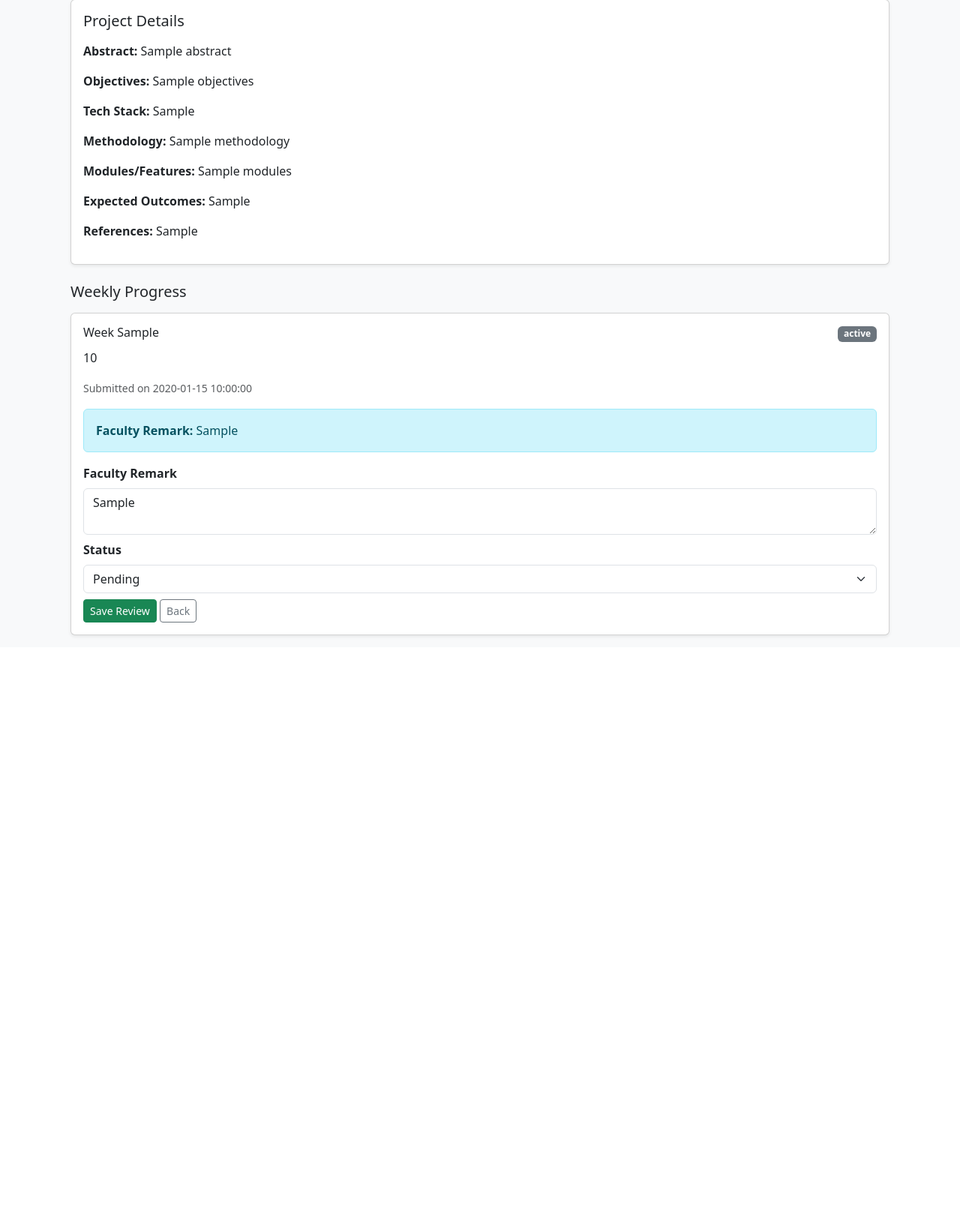
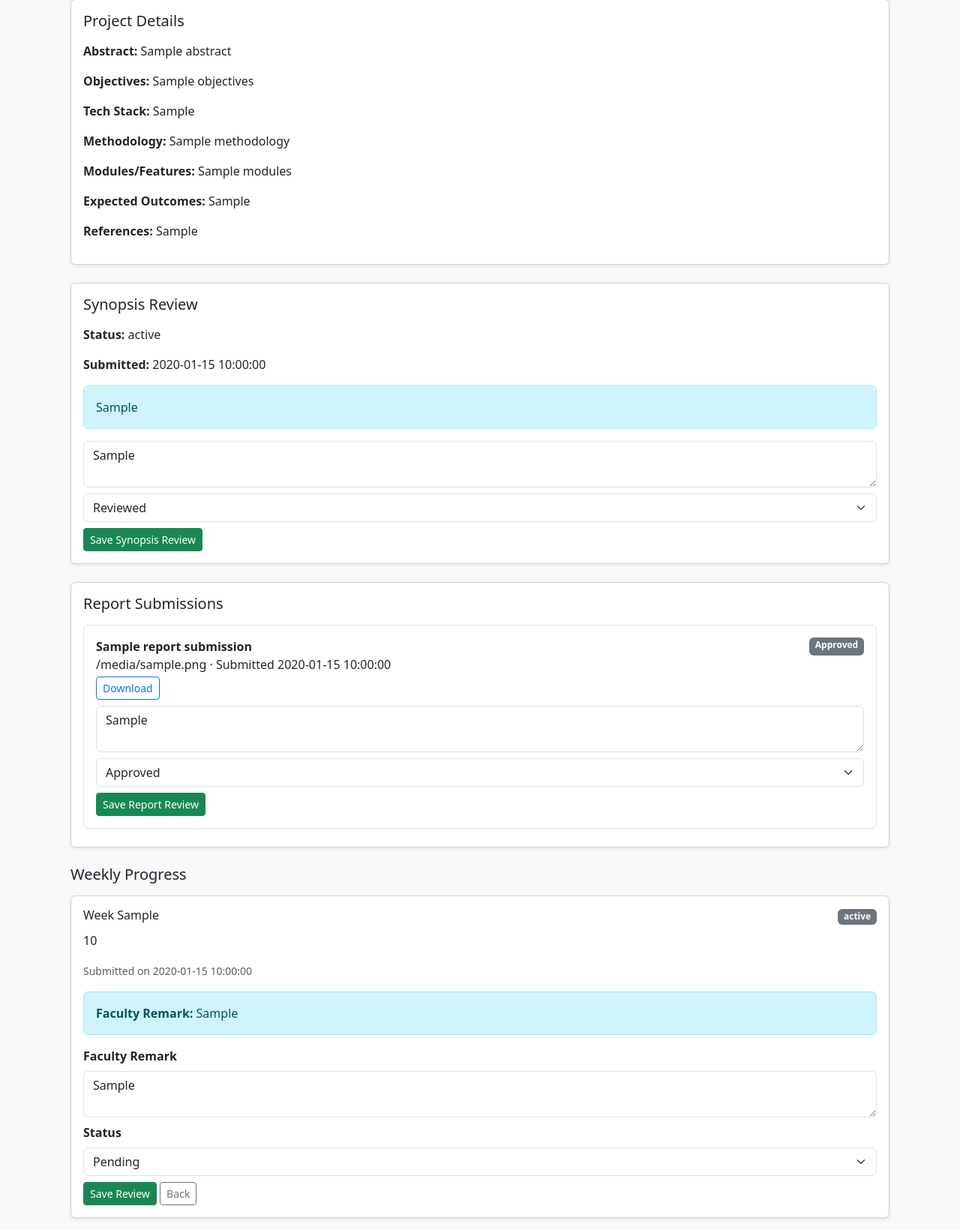
Before and after one commit to abhijithhv-rnsit/rnsit-multidisciplinary_project_2025-26, a Flask app: template templates/faculty_team_details.html in a window 1280 px wide. Shown: the part 655-2295 px from the top of the page at 75% size. Before the commit the page ends 1505 px from the top, so only its background shows below. Run offline with Flask 3, Linux system fonts and the light colour scheme; the template is opened without the code that fills it: most values are stand-ins (such as "Sample title", 1, 10 or a date in 2020); some libraries are stand-ins or nearby versions.

Commit message:
Update faculty_team_details.html

```diff
--- a/templates/faculty_team_details.html
+++ b/templates/faculty_team_details.html
@@ -113,6 +113,10 @@
     </div>
   </div>
 
+  <div class="card shadow-sm mb-4"><div class="card-body"><h5 class="mb-3">Synopsis Review</h5>{% if project_details %}<p><strong>Status:</strong> {{ project_details.status or 'Draft' }}</p>{% if project_details.submitted_at %}<p><strong>Submitted:</strong> {{ project_details.submitted_at }}</p>{% endif %}{% if project_details.faculty_remark %}<div class="alert alert-info">{{ project_details.faculty_remark }}</div>{% endif %}<form method="post" action="{{ url_for('faculty_review_synopsis', team_id=team.id) }}"><textarea name="faculty_remark" class="form-control mb-2" rows="2" placeholder="Synopsis review remark...">{{ project_details.faculty_remark or '' }}</textarea><select name="status" class="form-select mb-2"><option value="Reviewed" {% if project_details.status=='Reviewed' %}selected{% endif %}>Reviewed</option><option value="Approved" {% if project_details.status=='Approved' %}selected{% endif %}>Approved</option><option value="Needs Improvement" {% if project_details.status=='Needs Improvement' %}selected{% endif %}>Needs Improvement</option></select><button class="btn btn-success btn-sm">Save Synopsis Review</button></form>{% else %}<div class="alert alert-warning">Synopsis not submitted yet.</div>{% endif %}</div></div>
+
+  <div class="card shadow-sm mb-4"><div class="card-body"><h5 class="mb-3">Report Submissions</h5>{% for r in report_submissions %}<div class="border rounded p-3 mb-2"><div class="d-flex justify-content-between"><strong>{{ r.title }}</strong><span class="badge bg-secondary">{{ r.review_status or 'Not Submitted' }}</span></div>{% if r.submission_id %}<p class="mb-1">{{ r.filename }} · Submitted {{ r.submitted_at }}</p><a class="btn btn-outline-primary btn-sm" href="{{ url_for('faculty_report_download', submission_id=r.submission_id) }}">Download</a><form method="post" action="{{ url_for('faculty_review_report', submission_id=r.submission_id) }}" class="mt-2"><textarea name="faculty_remark" class="form-control mb-2" rows="2" placeholder="Review remark...">{{ r.faculty_remark or '' }}</textarea><select name="review_status" class="form-select mb-2"><option value="Reviewed" {% if r.review_status=='Reviewed' %}selected{% endif %}>Reviewed</option><option value="Approved" {% if r.review_status=='Approved' %}selected{% endif %}>Approved</option><option value="Needs Improvement" {% if r.review_status=='Needs Improvement' %}selected{% endif %}>Needs Improvement</option></select><button class="btn btn-success btn-sm">Save Report Review</button></form>{% else %}<div class="text-muted">Not submitted.</div>{% endif %}</div>{% else %}<div class="alert alert-info">No report submission types configured.</div>{% endfor %}</div></div>
+
   <h5 class="mb-3">Weekly Progress</h5>
 
   {% if progress_list and progress_list|length > 0 %}
```
